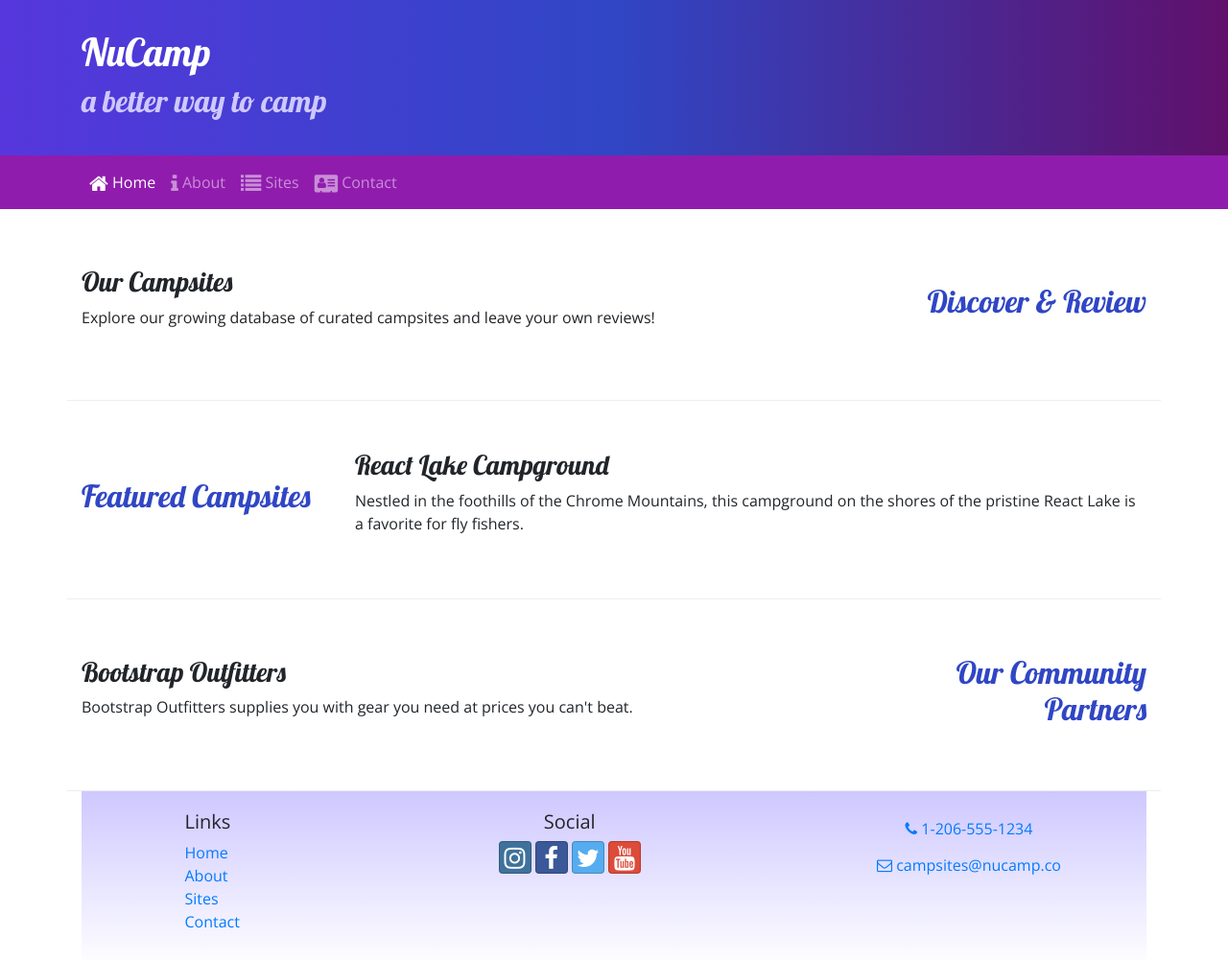
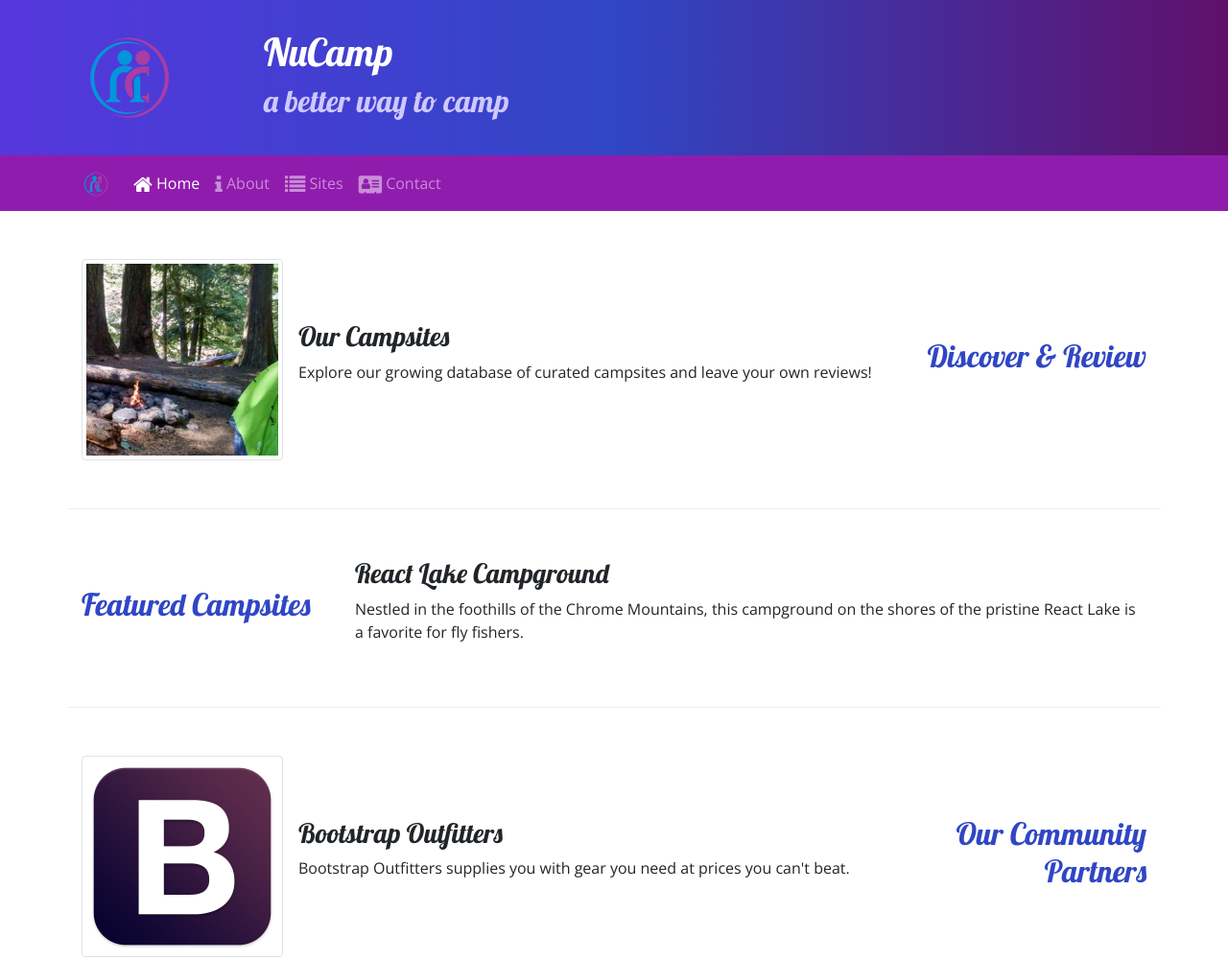
Before and after one commit to heidiSceets/nucampsite, a website: page index.html in a window 1280 px wide. Shown: the top 1001 px of the page at 96% size. Drawn offline with nearby package versions, Linux system fonts and the light colour scheme.

Commit message:
Images and Media

```diff
--- a/index.html
+++ b/index.html
@@ -26,6 +26,9 @@
     <header class="jumbotron jumbotron-fluid">
         <div class="container">
             <div class="row">
+                <div class="col-4 col-sm-3 col-md-2 align-self-center">
+                    <img src="img/logo.png" class="img-fluid" />
+                </div>
                 <div class="col">
                     <h1>NuCamp</h1>
                     <h2>a better way to camp</h2>
@@ -36,17 +39,19 @@
 
     <nav class="navbar navbar-expand-sm navbar-dark sticky-top">
         <div class="container">
-            <button class="navbar-toggler ml-auto" type="button" data-toggle="collapse" data-target="#nucampNavbar">
+            <a class="navbar-brand" href="#"><img src="img/logo.png" height="30" width="30" /></a>
+            <button class="navbar-toggler" type="button" data-toggle="collapse" data-target="#nucampNavbar">
                 <span class="navbar-toggler-icon"></span>
             </button>
             <div class="collapse navbar-collapse" id="nucampNavbar">
                 <ul class="navbar-nav">
                     <li class="nav-item active"><a class="nav-link" href="#"><i class="fa fa-home fa-lg"></i> Home</a>
                     </li>
-                    <li class="nav-item"><a class="nav-link" href="aboutus.html"><i
-                                class="fa fa-info fa-lg"></i> About</a></li>
+                    <li class="nav-item"><a class="nav-link" href="aboutus.html"><i class="fa fa-info fa-lg"></i>
+                            About</a></li>
                     <li class="nav-item"><a class="nav-link" href="#"><i class="fa fa-list fa-lg"></i> Sites</a></li>
-                    <li class="nav-item"><a class="nav-link" href="contactus.html"><i class="fa fa-address-card fa-lg"></i>
+                    <li class="nav-item"><a class="nav-link" href="contactus.html"><i
+                                class="fa fa-address-card fa-lg"></i>
                             Contact</a></li>
                 </ul>
             </div>
@@ -59,9 +64,13 @@
                 <h2 class="text-sm-right">Discover & Review</h2>
             </div>
             <div class="col">
-                <h3>Our Campsites</h3>
-                <p class="d-none d-sm-block">Explore our growing database of curated campsites and leave your own
-                    reviews!</p>
+                <div class="media">
+                    <img class="d-flex mr-3 img-thumbnail" src="img/breadcrumb-trail-thumb.jpg" alt="Breadcrumb Trail" />
+                    <div class="media-body align-self-center">
+                        <h3>Our Campsites</h3>
+                        <p class="d-none d-sm-block">Explore our growing database of curated campsites and leave your own reviews!</p>
+                    </div>
+                </div>
             </div>
         </div>
 
@@ -81,9 +90,13 @@
                 <h2 class="text-sm-right">Our Community Partners</h2>
             </div>
             <div class="col">
-                <h3>Bootstrap Outfitters</h3>
-                <p class="d-none d-sm-block">Bootstrap Outfitters supplies you with gear you need at prices you can't
-                    beat.</p>
+                <div class="media">
+                    <img class="d-flex mr-3 img-thumbnail" src="img/bootstrap-thumb.png" alt="Bootstrap Outfitters" />
+                    <div class="media-body align-self-center">
+                        <h3>Bootstrap Outfitters</h3>
+        				<p class="d-none d-sm-block">Bootstrap Outfitters supplies you with gear you need at prices you can't beat.</p>
+                    </div>
+                </div>
             </div>
         </div>
 
```
Also changed, not shown: aboutus.html (+5 -1 lines), contactus.html (+15 -6 lines), img/bootstrap-thumb.png (added), img/breadcrumb-trail-thumb.jpg (added), img/breadcrumb-trail.jpg (added), img/chrome-river-thumb.jpg (added), img/chrome-river.jpg (added), img/logo.png (added), img/react-lake-thumb.jpg (added), img/react-lake.jpg (added).
